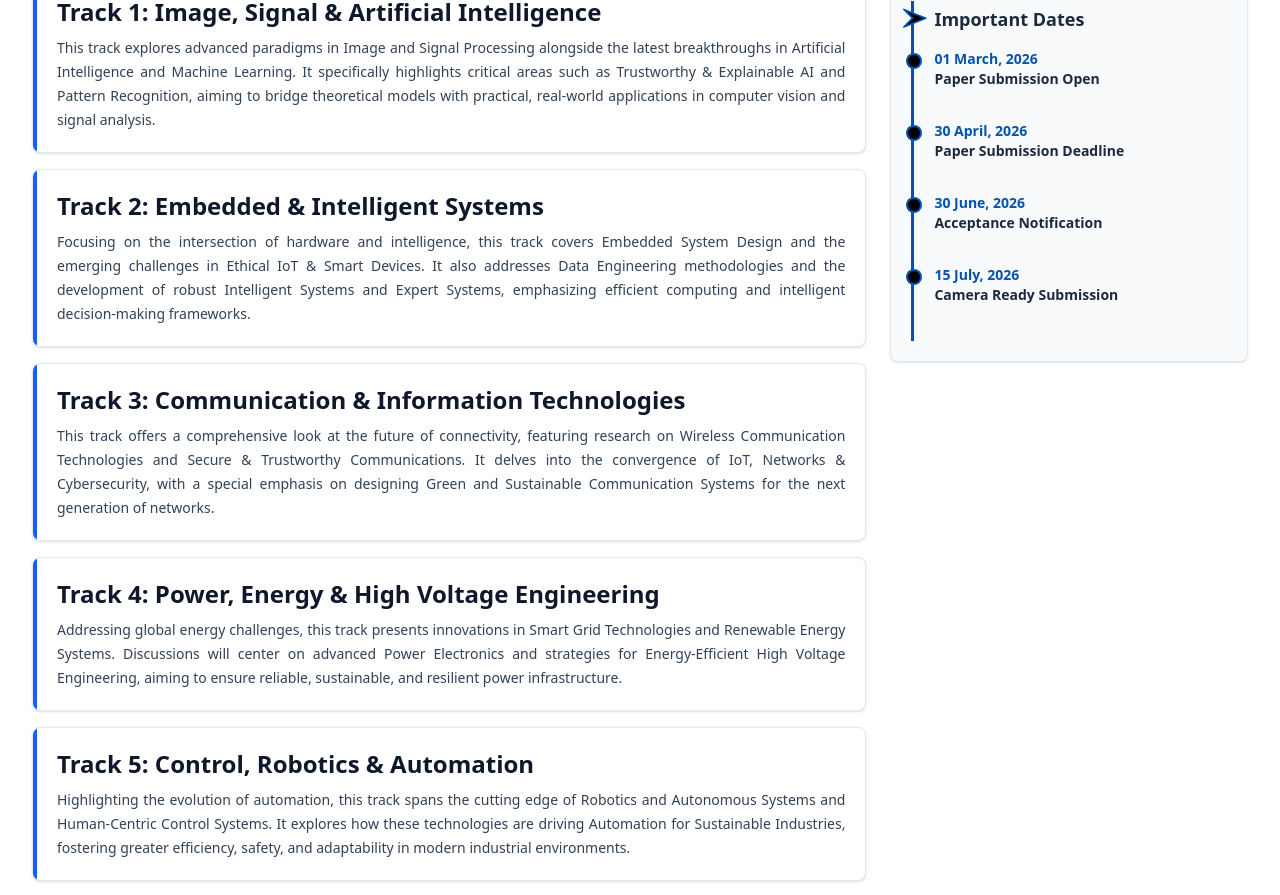
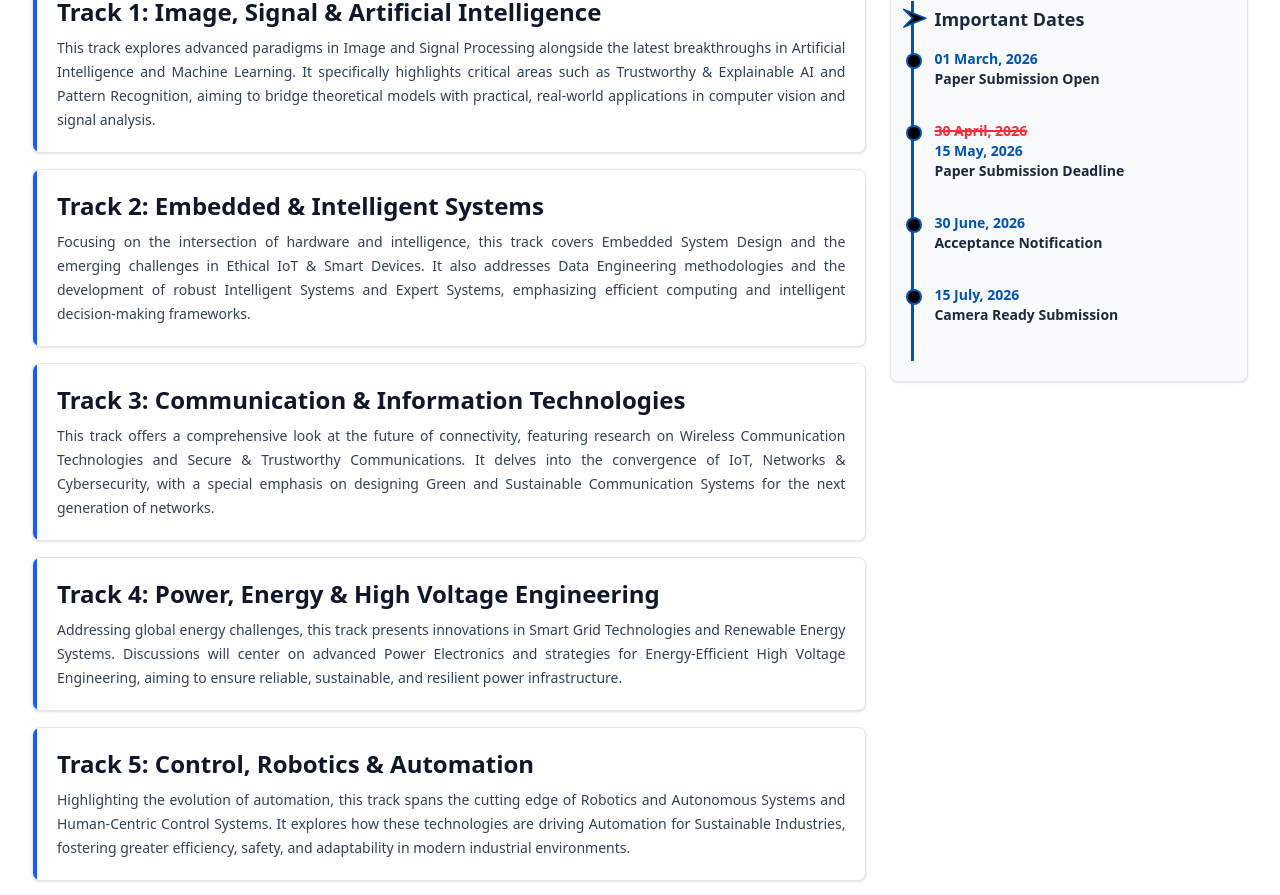
Before and after one commit to Utkarsh-sharma47/ICIIS-2026, a React (Vite) app: page / in a window 1280 px wide. Shown: the part 1160-2055 px from the top of the page. Built offline with nearby package versions, Linux system fonts and the light colour scheme.

Commit message:
fix: update paper submission dates and brochure file path in CFP and Timeline components

```diff
--- a/src/components/Timeline.jsx
+++ b/src/components/Timeline.jsx
@@ -8,8 +8,8 @@ const TimeLine = () => {
             done: false,
         },
         {
-            // oldDate: "30 May, 2025",
-            newDate: "30 April, 2026",
+            oldDate: "30 April, 2026",
+            newDate: "15 May, 2026",
             label: "Paper Submission Deadline",
             done: false,
         },
--- a/src/pages/CFP.jsx
+++ b/src/pages/CFP.jsx
@@ -1,6 +1,6 @@
 import { Download, Calendar, Layers, FileText, ExternalLink, BookOpen } from "lucide-react"
 import { Navbar, Footer } from "../components"
-import brochure from "../assets/ICIIS2026_Call_for_Paper.pdf" // Ensure this path is correct
+import brochure from "../assets/iciis_cfp.pdf" // Ensure this path is correct
 import TimeLine from "../components/Timeline"
 
 function CFP() {
```
Also changed, not shown: 1 other file (tests, documents, lock files or other folders).
